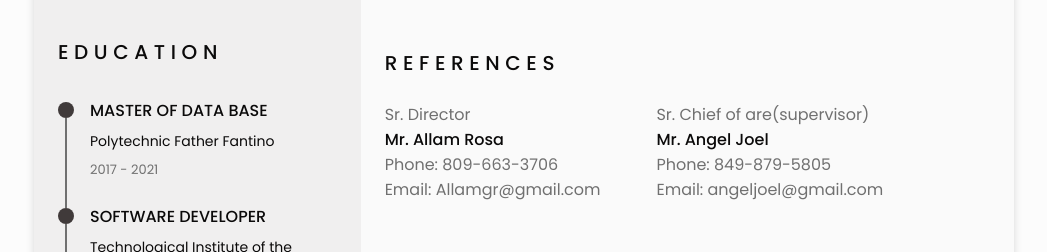
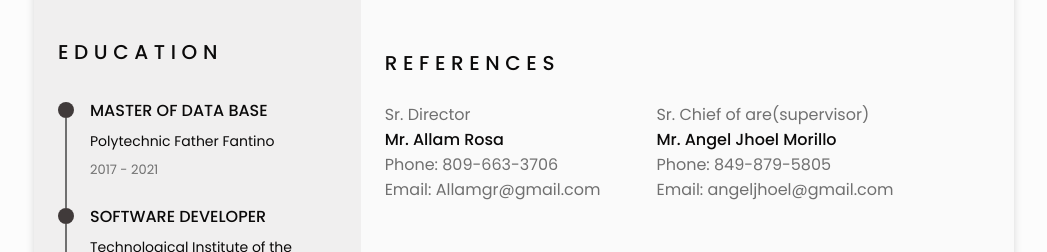
Before and after one commit to bryandejesusrt/CV-Bryan-Rosa, a plain HTML site: page index.html in a window 1280 px wide. Shown: the part 1046-1298 px from the top of the page, without its empty margins (116-1163 px from the left). Drawn offline with nearby package versions, Linux system fonts and the light colour scheme.

Commit message:
Update information

```diff
--- a/index.html
+++ b/index.html
@@ -329,10 +329,10 @@
                             </div>
                             <div class="references_content">
                             <span class="references_subtitle">Sr. Chief of are(supervisor)</span>
-                            <h3 class="references_title">Mr. Angel Joel</h3>
+                            <h3 class="references_title">Mr. Angel Jhoel Morillo</h3>
                             <ul class="references_contact">
                                 <li>Phone: 849-879-5805</li>
-                                <li>Email: angeljoel@gmail.com</li>
+                                <li>Email: angeljhoel@gmail.com</li>
                             </ul>
                             </div>
                         </div>
```
